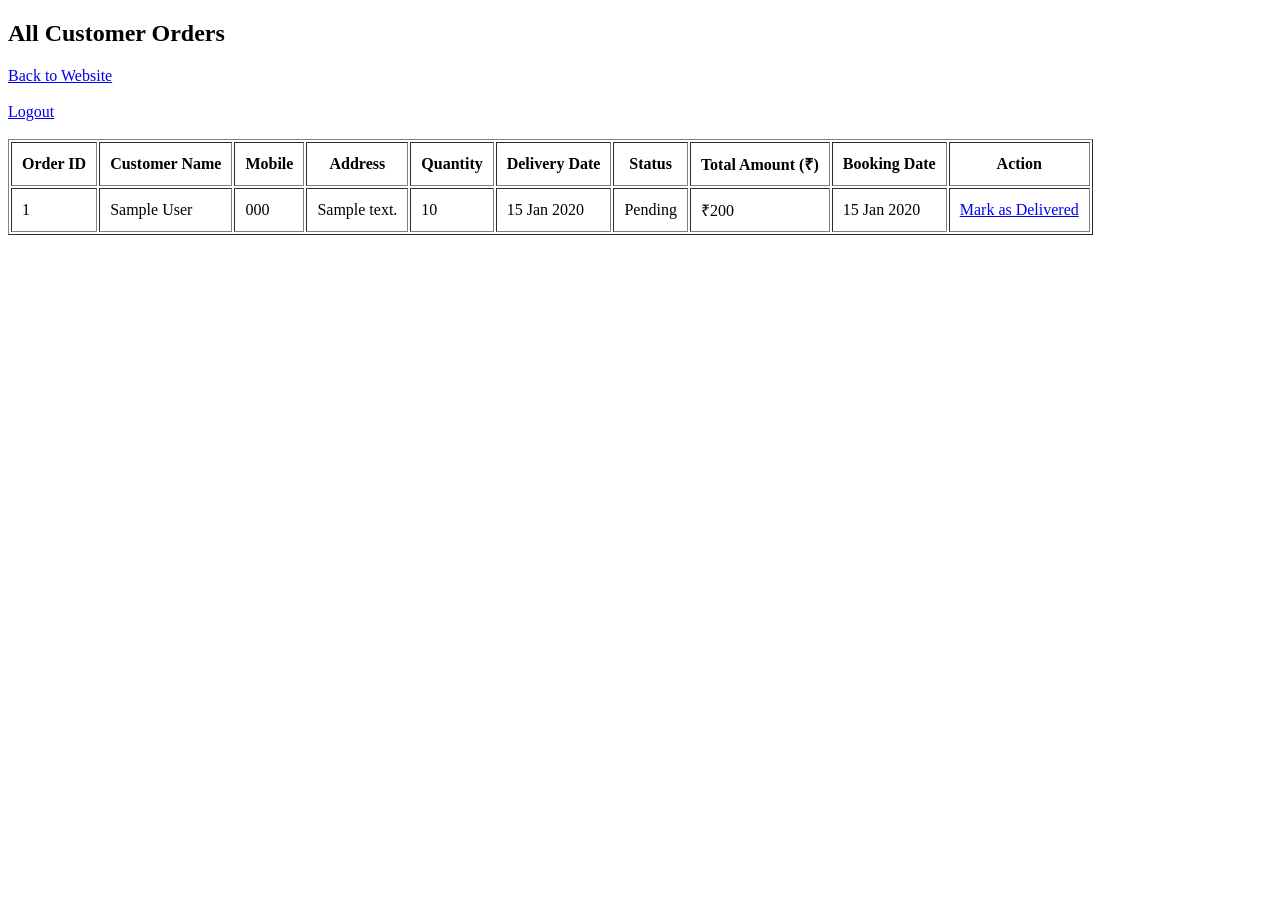
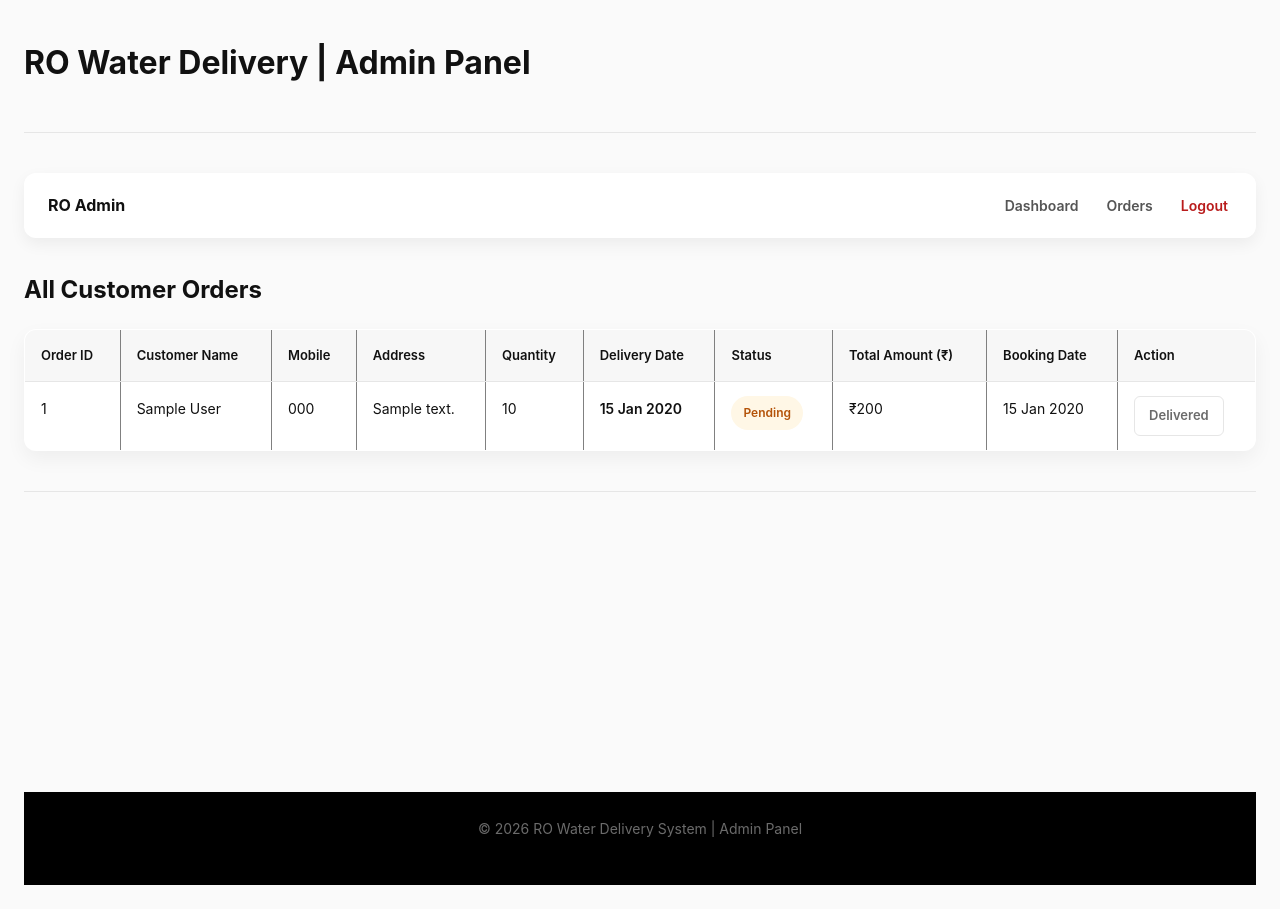
Before and after one commit to DesaleRohit/RO-Water-Delivary-System, a PHP site: page /orders.php in a window 1280 px wide. Before the commit the page ends 235 px from the top, so only its background shows below. Run offline with PHP 8.4, Linux system fonts and the light colour scheme; the visitor is signed in with stand-in values (Sample User, id 1); tables that the repository leaves empty or names only in its code hold one stand-in row (values such as "Sample post").

Commit message:
[MODIFIED]:Rohit - ADD admin style use minimal css

```diff
--- /dev/null
+++ b/admin/includes/footer.php
@@ -0,0 +1,10 @@
+<hr>
+<footer style="margin-top:300px;">
+    <p style="font-size:14px;">
+        © <?php echo date("Y"); ?> RO Water Delivery System | Admin Panel
+    </p>
+</footer>
+
+</body>
+
+</html>
--- /dev/null
+++ b/admin/includes/header.php
@@ -0,0 +1,23 @@
+<?php
+
+if (session_status() === PHP_SESSION_NONE) {
+    session_start();
+}
+?>
+<!DOCTYPE html>
+<html lang="en">
+
+<head>
+    <meta charset="UTF-8">
+    <title>Admin Panel | RO Water Delivery</title>
+
+    <link rel="stylesheet" href="../public/assets/css/style.css">
+    <link rel="stylesheet" href="../public/assets/css/dashboard.css">
+    <link rel="stylesheet" href="../public/assets/css/orders.css">
+
+</head>
+
+<body>
+
+    <h1 style="margin:10px 0;">RO Water Delivery | Admin Panel</h1>
+    <hr>
--- /dev/null
+++ b/admin/includes/navbar.php
@@ -0,0 +1,18 @@
+<?php
+if (!isset($_SESSION['admin_logged_in'])) {
+    header("Location: login.php");
+    exit;
+}
+?>
+
+<nav class="admin-nav">
+    <div class="nav-left">
+        <span class="brand">RO Admin</span>
+    </div>
+
+    <div class="nav-right">
+        <a href="dashboard.php" class="nav-link">Dashboard</a>
+        <a href="orders.php" class="nav-link">Orders</a>
+        <a href="logout.php" class="nav-link logout">Logout</a>
+    </div>
+</nav>
--- a/admin/orders.php
+++ b/admin/orders.php
@@ -1,18 +1,19 @@
 <?php
-session_start();
+require_once 'includes/header.php';
+require_once 'includes/navbar.php';
+
 $pricePerCan = 20;
-if (!isset($_SESSION['admin_logged_in'])) {
-    header("Location: login.php");
-    exit;
-}
+
 require_once __DIR__ . "/../app/config/database.php";
 
-//Handle status update
+// Handle status update (Mark as Delivered)
 if (isset($_GET['deliver_id'])) {
     $orderId = (int) $_GET['deliver_id'];
 
     $stmt = $conn->prepare(
-        "UPDATE orders SET status = 'delivered' WHERE id = :id AND status = 'pending'"
+        "UPDATE orders
+         SET status = 'delivered'
+         WHERE id = :id AND status = 'pending'"
     );
     $stmt->execute([':id' => $orderId]);
 
@@ -41,26 +42,11 @@ $stmt->execute();
 $orders = $stmt->fetchAll(PDO::FETCH_ASSOC);
 ?>
 
-<!DOCTYPE html>
-<html>
-
-<head>
-    <meta charset="UTF-8">
-    <title>Admin | View Orders</title>
-</head>
-
-<body>
-
 <h2>All Customer Orders</h2>
 
-    <a href="dashboard.php">Back to Website</a> <br><br>
-    <a href="logout.php">Logout</a>
+<?php if (!empty($orders)): ?>
 
-    <br><br>
-
-    <?php if (count($orders) > 0): ?>
-
-        <table border="1" cellpadding="10">
+    <table border="1" cellpadding="10" cellspacing="0" width="100%">
         <tr>
             <th>Order ID</th>
             <th>Customer Name</th>
@@ -88,17 +74,25 @@ $orders = $stmt->fetchAll(PDO::FETCH_ASSOC);
 
                 <td><?php echo date("d M Y", strtotime($order['delivery_date'])); ?></td>
 
-                    <td><?php echo ucfirst($order['status']); ?></td>
+                <td>
+                    <span class="status-<?php echo $order['status']; ?>">
+                        <?php echo ucfirst($order['status']); ?>
+                    </span>
+                </td>
 
-                    <td>₹<?php echo ((int)$order['quantity']) * $pricePerCan; ?></td>
+                <td>
+                    ₹<?php echo ((int)$order['quantity']) * $pricePerCan; ?>
+                </td>
 
                 <td><?php echo date("d M Y", strtotime($order['order_date'])); ?></td>
 
                 <td>
                     <?php if ($order['status'] === 'pending'): ?>
 
-                            <a href="orders.php?deliver_id=<?php echo $order['order_id']; ?>">
-                                Mark as Delivered
+                      <a class="action-link" href="orders.php?deliver_id=<?php echo $order['order_id']; ?>">
+
+                          <span class="status-text">Delivered</span>
+
                         </a>
 
                     <?php elseif ($order['status'] === 'delivered'): ?>
@@ -115,16 +109,15 @@ $orders = $stmt->fetchAll(PDO::FETCH_ASSOC);
 
                     <?php endif; ?>
                 </td>
-
             </tr>
         <?php endforeach; ?>
 
     </table>
 
 <?php else: ?>
-        <p>No orders found.</p>
+    <p class="no-data">No orders found.</p>
 <?php endif; ?>
 
-</body>
-
-</html>
+<?php
+require_once 'includes/footer.php';
+?>
```
Also changed, not shown: admin/dashboard.php (+23 -45 lines), public/assets/css/dashboard.css (added), public/assets/css/orders.css (added). Lines whose indentation alone changed are shown as unchanged.
